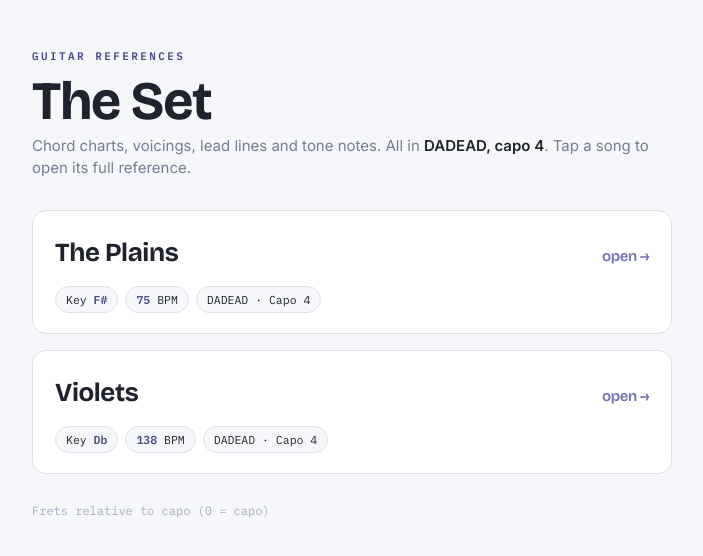
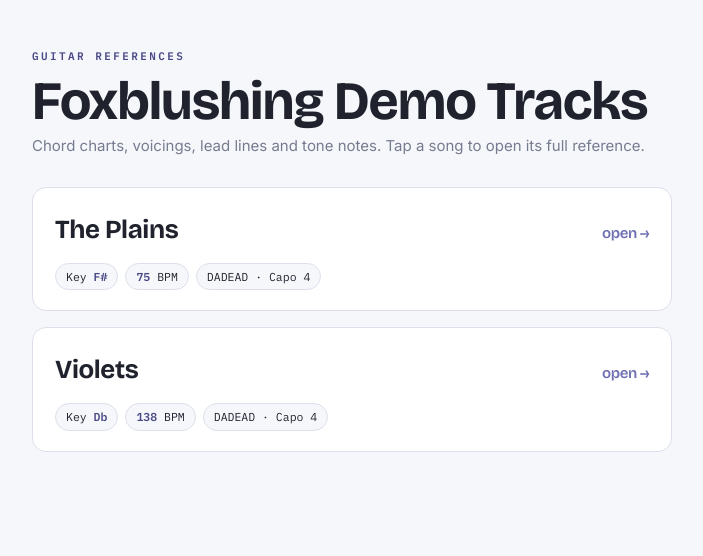
Before and after one commit to JeffreyAllenLance/song-learning-materials, a plain HTML site: page index.html in a window 1280 px wide. Shown: the whole page, without its empty margins (288-991 px from the left). Drawn offline with nearby package versions, Linux system fonts and the light colour scheme.

Commit message:
Update index.html

```diff
--- a/index.html
+++ b/index.html
@@ -54,8 +54,8 @@
 <div class="wrap">
 
   <div class="eyebrow">Guitar References</div>
-  <h1>The Set</h1>
-  <p class="lede">Chord charts, voicings, lead lines and tone notes. All in <b>DADEAD, capo 4</b>. Tap a song to open its full reference.</p>
+  <h1>Foxblushing Demo Tracks</h1>
+  <p class="lede">Chord charts, voicings, lead lines and tone notes. Tap a song to open its full reference.</p>
 
   <a class="card" href="the-plains-guitar-reference.html">
     <h2>The Plains <span class="go">open →</span></h2>
@@ -75,8 +75,6 @@
     </div>
   </a>
 
-  <footer>Frets relative to capo (0 = capo)</footer>
-
 </div>
 </body>
 </html>
```
